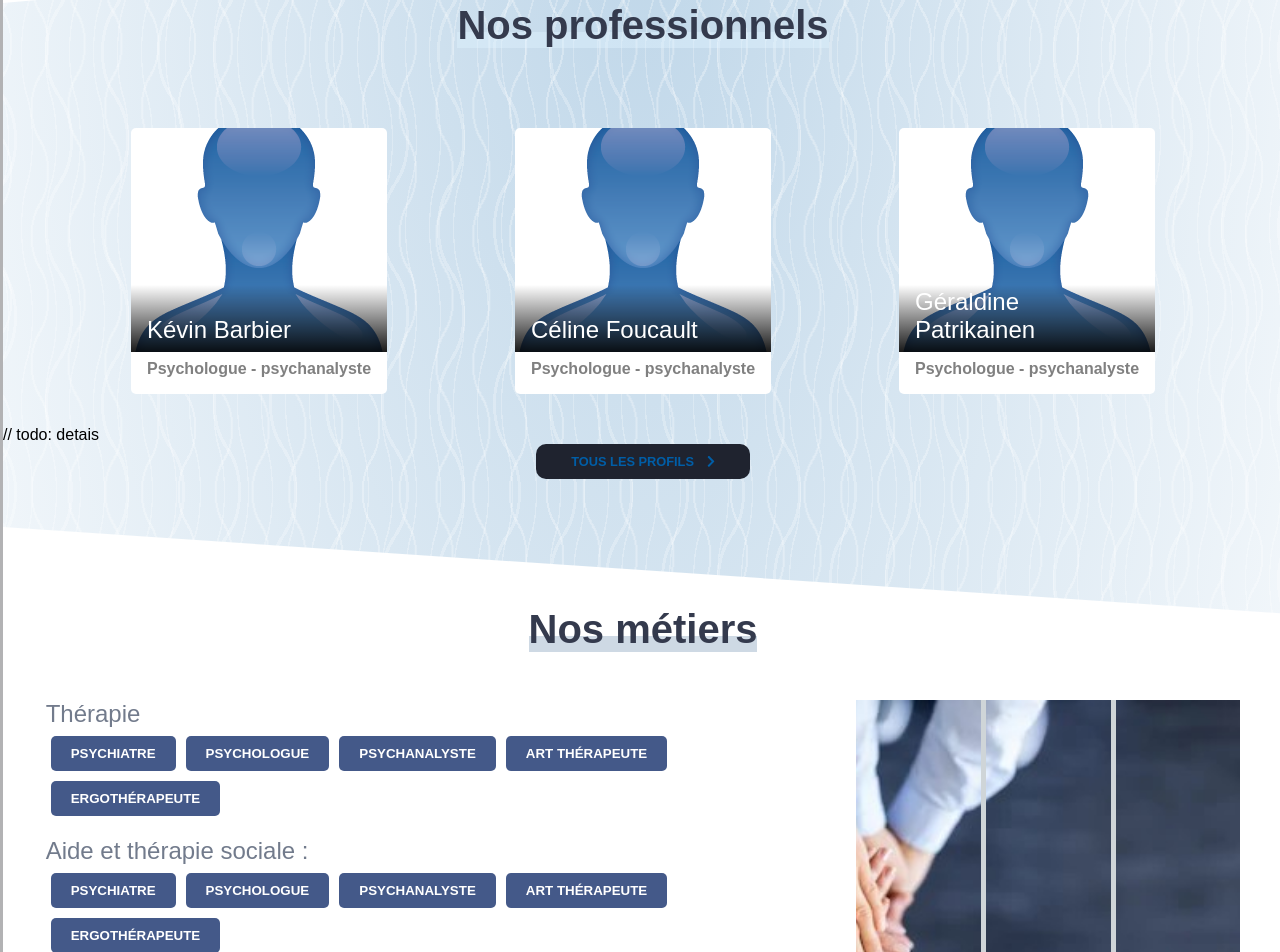
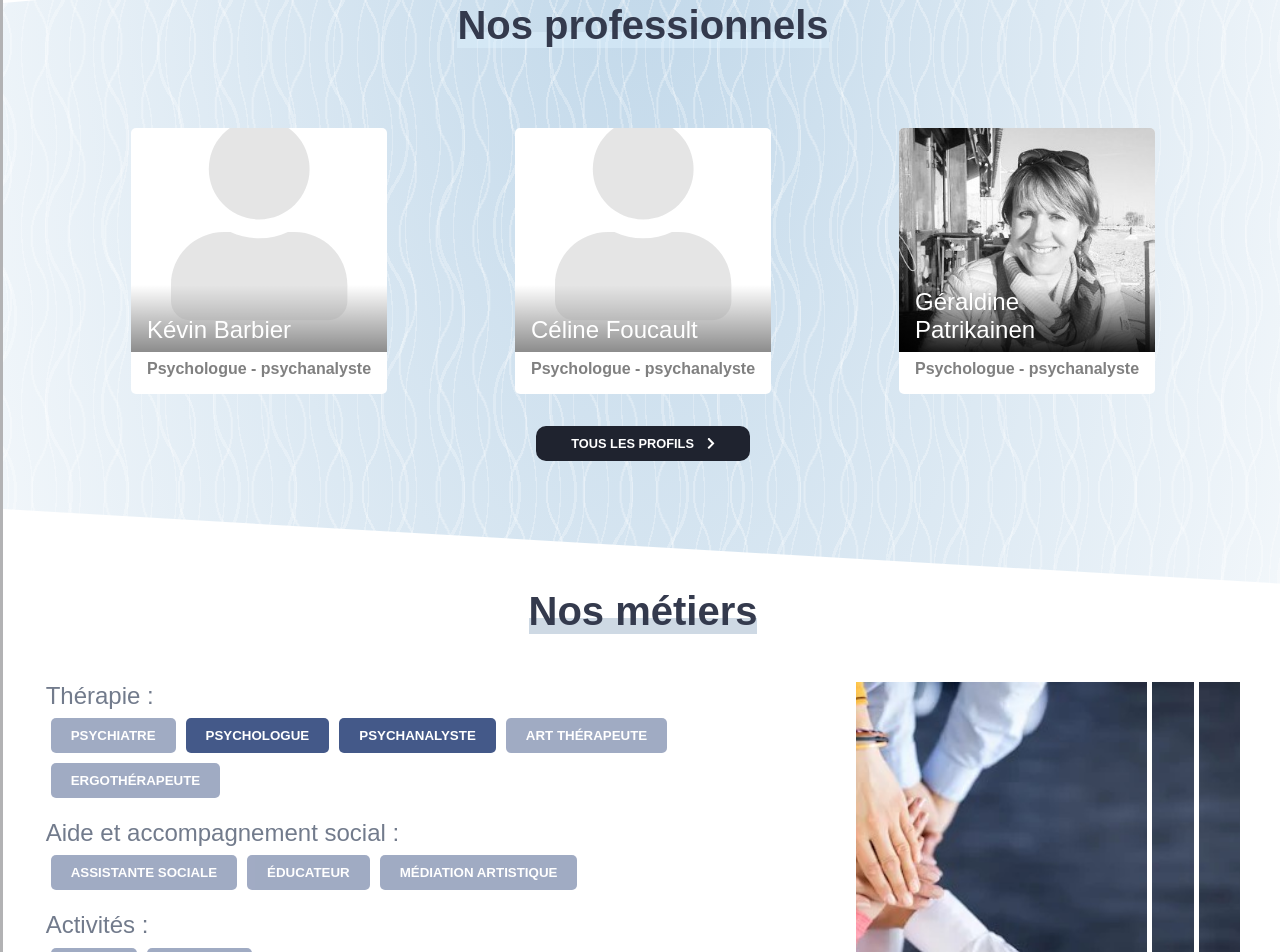
Before and after one commit to ElisePatrikainen/maillage_react, a React (Create React App) app: page / in a window 1280 px wide. Shown: the part 1620-2572 px from the top of the page. Built offline with nearby package versions, Linux system fonts and the light colour scheme.

Commit message:
fixes: profile card, css

```diff
--- a/src/assets/data/frontPage.js
+++ b/src/assets/data/frontPage.js
@@ -46,4 +46,30 @@ const cards_data_profiles = [
     }
 ];
 
-export {cards_data, cards_data_profiles};
+const list_professions_data = {
+    therapy: [{
+        title: 'psychiatre', link: 'psychiatre'
+    }, {
+        title: 'psychologue', link: 'psychologue', active: true
+    }, {
+        title: 'psychanalyste', link: 'psychanalyste', active: true
+    }, {
+        title: 'art thérapeute', link: 'art-thérapeute'
+    }, {
+        title: 'ergothérapeute', link: 'ergothérapeute'
+    }],
+    social_support: [{
+        title: 'assistante sociale', link: 'assistante-sociale'
+    }, {
+        title: 'éducateur', link: 'educateur'
+    }, {
+        title: 'médiation artistique', link: 'mediation-artistique'
+    }],
+    activities: [{
+        title: 'sport', link: 'sport'
+    }, {
+        title: 'langues', link: 'langues'
+    }]
+};
+
+export {cards_data, cards_data_profiles, list_professions_data};
--- a/src/front-page/FPProfessions/FPProfessions.css
+++ b/src/front-page/FPProfessions/FPProfessions.css
@@ -29,9 +29,16 @@
     color: white;
     background-color: #445989;
     margin: 5px;
+    opacity: 0.5;
+    cursor: default;
 }
 
-#section-4 .list-button:hover {
+#section-4 .list-button.active {
+    opacity: 1;
+    cursor: pointer;
+}
+
+#section-4 .list-button.active:hover {
     background-color: #2d3a5a;
 }
 
@@ -52,12 +59,13 @@
 #section-4 .divided-image .dividers-cont {
     display: flex;
     justify-content: space-evenly;
-    width: 100%;
+    width: 35%;
     position: relative;
+    margin-left: 65%;
 }
 
 #section-4 .divided-image .divider {
     width: 5px;
     height: 100%;
-    background-color: #cfd5d8;
+    background-color: white;
 }
--- a/src/front-page/FPProfessions/FPProfessions.js
+++ b/src/front-page/FPProfessions/FPProfessions.js
@@ -2,29 +2,17 @@ import React from "react";
 import "./FPProfessions.css";
 import {useHistory} from "react-router-dom";
 import Image from "../../assets/images/front1bis.jpg";
+import {list_professions_data} from "../../assets/data/frontPage";
 
-const data = {
-    therapy: [{
-        title: 'psychiatre', link: 'psychiatre'
-    }, {
-        title: 'psychologue', link: 'psychologue'
-    }, {
-        title: 'psychanalyste', link: 'psychanalyste'
-    }, {
-        title: 'art thérapeute', link: 'art-thérapeute'
-    }, {
-        title: 'ergothérapeute', link: 'ergothérapeute'
-    }]
-};
-
+// todo: set as class ?
 function FPProfessions() {
 
     const history = useHistory();
     const navigate = (path) => history.push(path);
 
-    const therapyProfessions = data.therapy.map(
-        (el) => (<button className="list-button" onClick={() => navigate(el.link)}>{el.title}</button>)
-    );
+    const getProfessions = (key) => list_professions_data[key].map(
+        (el) => (<button className={'list-button' + (el.active ? ' active' : '')}
+                         onClick={() => el.active ? navigate(el.link) : ''}>{el.title}</button>));
 
     return (
         <div id="section-4" className="fp-section">
@@ -34,33 +22,33 @@ function FPProfessions() {
             <div className="list-section">
                 <div className="list-container">
                     <div>
-                        <h2>Thérapie</h2>
+                        <h2>Thérapie :</h2>
                         <div>
-                            {therapyProfessions}
+                            {getProfessions('therapy')}
                         </div>
                     </div>
 
                     <div>
-                        <h2>Aide et thérapie sociale :</h2>
+                        <h2>Aide et accompagnement social :</h2>
                         <div>
-                            {therapyProfessions}
+                            {getProfessions('social_support')}
                         </div>
                     </div>
 
                     <div>
-                        <h2>Thérapie</h2>
+                        <h2>Activités :</h2>
                         <div>
-                            {therapyProfessions}
+                            {getProfessions('activities')}
                         </div>
                     </div>
 
                 </div>
 
                 <div className="divided-image">
-                    <img src={Image}/>
+                    <img src={Image} alt=""/>
                     <div className="dividers-cont">
-                        <div  className="divider"></div>
-                        <div  className="divider"></div>
+                        <div className="divider"/>
+                        <div className="divider"/>
                     </div>
                 </div>
 
--- a/src/layout/Cards/CardProfile.css
+++ b/src/layout/Cards/CardProfile.css
@@ -8,8 +8,33 @@
     width: 35%;
 }
 
+.card.profile img {
+    height: 14rem;
+    width: 100%;
+    object-fit: cover;
+}
+
+.card.profile .default-user-icon {
+    height: 14rem;
+    width: 100%;
+}
+
+.card.profile .default-user-icon svg {
+    font-size: 8rem;
+    color: rgba(167, 167, 167, 0.29);
+    width: 90%;
+    height: 90%;
+    bottom: 0;
+    padding-top: 10%;
+    /* color: white; */
+    /* background-color: #d3e3f0; */
+    position: absolute;
+    z-index: 0;
+    margin-left: 5%;
+}
+
 .card.profile:hover {
-    box-shadow: rgba(166, 167, 180, 0.55) 0px 1px 20px 0px;
+    box-shadow: rgba(166, 167, 180, 0.55) 0 1px 20px 0;
 }
 
 .card.profile .description {
@@ -31,6 +56,10 @@
     background: linear-gradient(0deg, rgba(0,0,0,0.9) 0%, rgba(0,0,0,0) 30%);
 }
 
+.card.profile.small .title.default-user-icon:before {
+    opacity: 0.5;
+}
+
 .card.profile.small .title,
 .card.profile.small .description {
     width: 100%;
--- a/src/layout/Cards/CardProfile.js
+++ b/src/layout/Cards/CardProfile.js
@@ -1,24 +1,30 @@
 import React from "react";
 import "./Card.css";
 import "./CardProfile.css";
-// todo: dynamic imports
-import PatrikainenImage from '../../assets/images/Geraldine-Patrikainen.jpg';
-import User from '../../assets/images/user.png';
-import {useHistory, useParams} from "react-router-dom";
+import {useHistory} from "react-router-dom";
 import profiles from "../../assets/data/profiles";
+import {FontAwesomeIcon} from "@fortawesome/react-fontawesome";
+import {faUser} from "@fortawesome/free-solid-svg-icons/faUser";
 
 function CardProfile(props) {
 
     const history = useHistory();
     const navigate = (path) => history.push(path);
 
-    const {profile} = props;
+    const profile = profiles[props.profile];
+
+    if (!profile) {
+        // todo: handle error
+    }
     const small = props.small;
     const classes = 'card profile' + (small ? ' small' : '');
     return (
-        <div onClick={() => navigate(profile.link)} className={classes}>
-            <div className="title">
-                <img src={profile.image ? profile.image : User}/>
+        <div onClick={() => navigate("profile/" + props.profile)} className={classes}>
+            <div className={'title' + (profile.photo ? '' : ' default-user-icon')}>
+                {profile.photo ?
+                    (<img src={profile.photo} alt={profile.name}/>)
+                    : (<FontAwesomeIcon icon={faUser}/>)
+                }
                 {small ? (<h2>{profile.name}</h2>) : ''}
             </div>
             <div className="description">
@@ -29,11 +35,4 @@ function CardProfile(props) {
     )
 }
 
-function chooseImage(image) {
-    switch (image) {
-        case "patrikainen": return (<img src={PatrikainenImage}/>);
-        default: return (<img src={User}/>);
-    }
-}
-
 export default CardProfile;
--- a/src/layout/Cards/Cards.css
+++ b/src/layout/Cards/Cards.css
@@ -13,7 +13,6 @@
     font-size: 0.8rem;
     padding: 10px 35px;
     border-radius: 10px;
-    color: var(--titles-second-color);
 }
 
 .cards-button span {
--- a/src/layout/Cards/Cards.js
+++ b/src/layout/Cards/Cards.js
@@ -13,11 +13,10 @@ function Cards(props) {
             <div className="cards">
                 {
                     profiles ?
-                        Object.keys(profiles).map((key) => (<CardProfile profile={profiles[key]} small={small}/>))
+                        Object.keys(profiles).map((key) => (<CardProfile profile={key} small={small}/>))
                         : details.map((detail) => (<Card data={detail}/>))
                 }
             </div>
-            // todo: detais
             {details && details.length < 3 ? "" : (
                 <button className="cards-button dark">
                     <span>Tous les profils</span>
```
Also changed, not shown: src/assets/images/Geraldine-Patrikainen.jpg.
